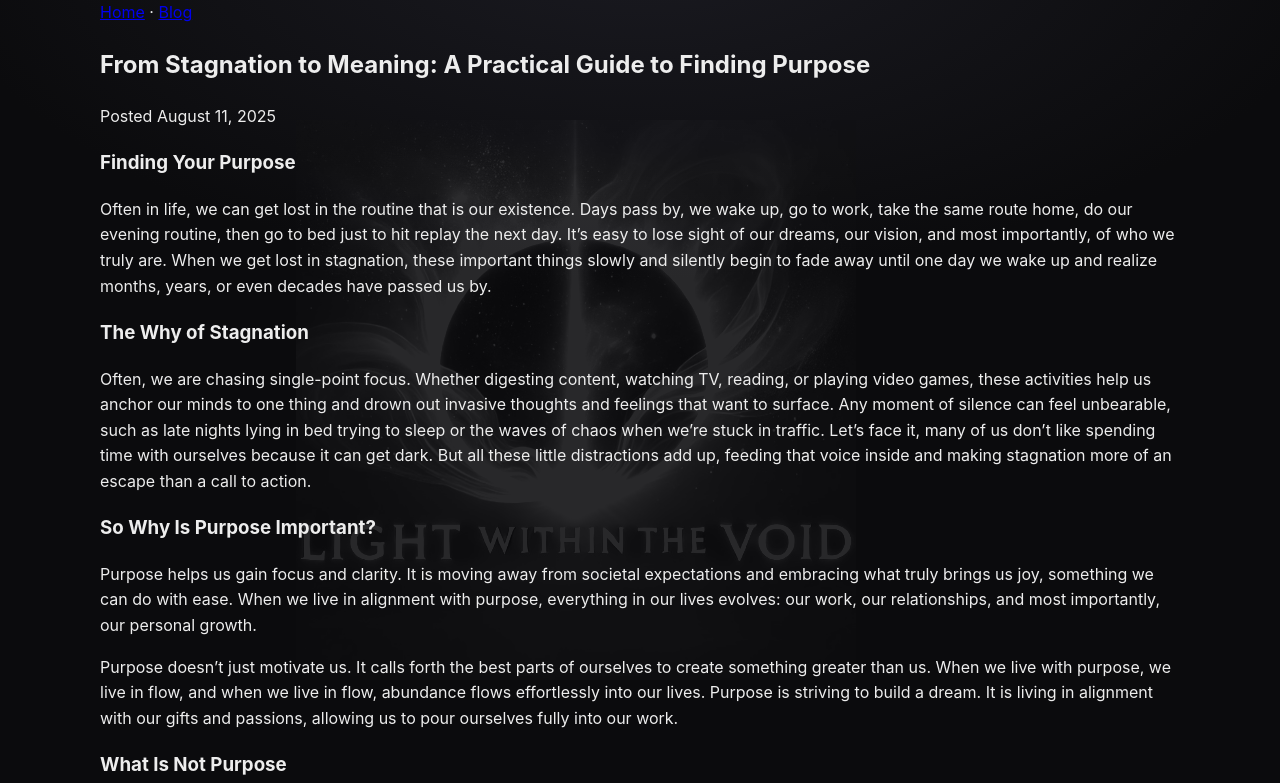
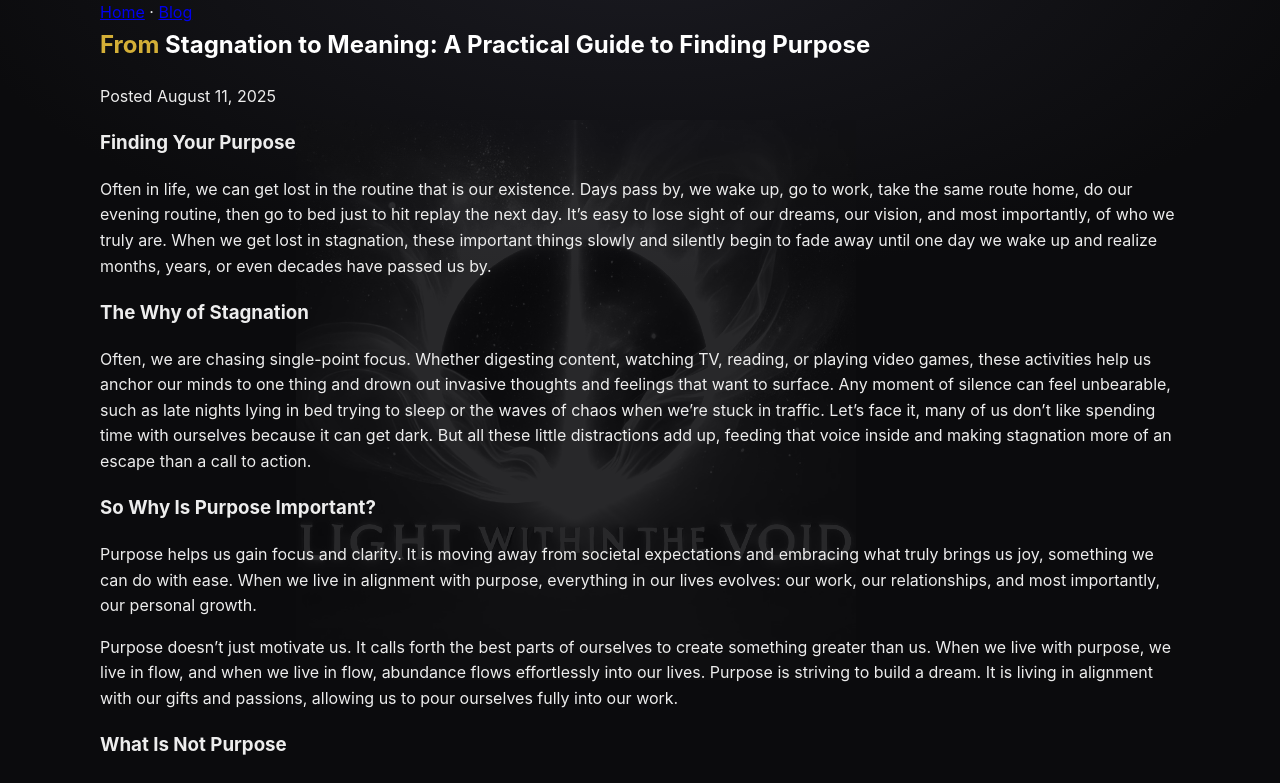
Before and after one commit to ugubua/lightwithinthevoid, a plain HTML site: page blog/from-stagnation-to-meaning.html in a window 1280 px wide. Shown: the top 783 px of the page. Drawn offline with Linux system fonts and the light colour scheme.

Commit message:
Update styles.css

```diff
--- a/styles.css
+++ b/styles.css
@@ -78,3 +78,12 @@ body::after{
   .landing-hero .container{ grid-template-columns:1fr; }
   .hero-side-logo img{ width:min(440px, 92%); max-height: 36vh; margin-top:12px; }
 }
+/* Post title styling */
+.post h1 {
+  color: #fff;                 /* rest of the title is white */
+  margin-top: 0;
+}
+
+.post h1 .gold-text {
+  color: var(--accent);        /* your brand gold from :root */
+}
```
